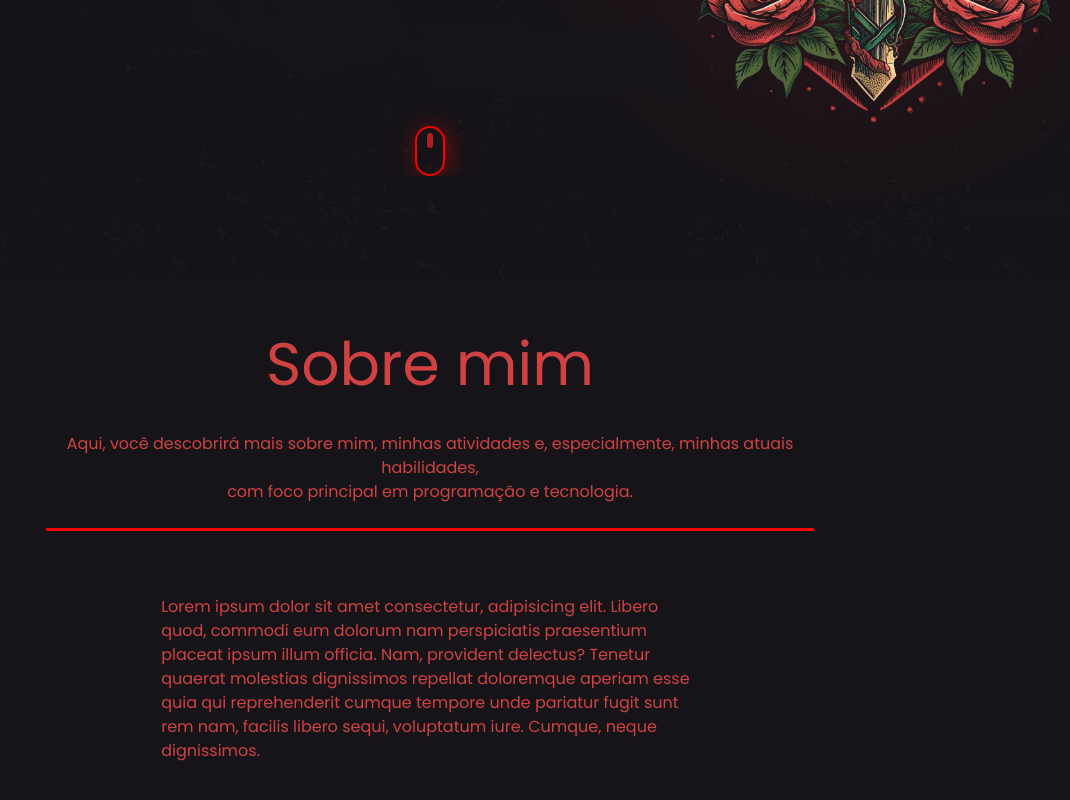
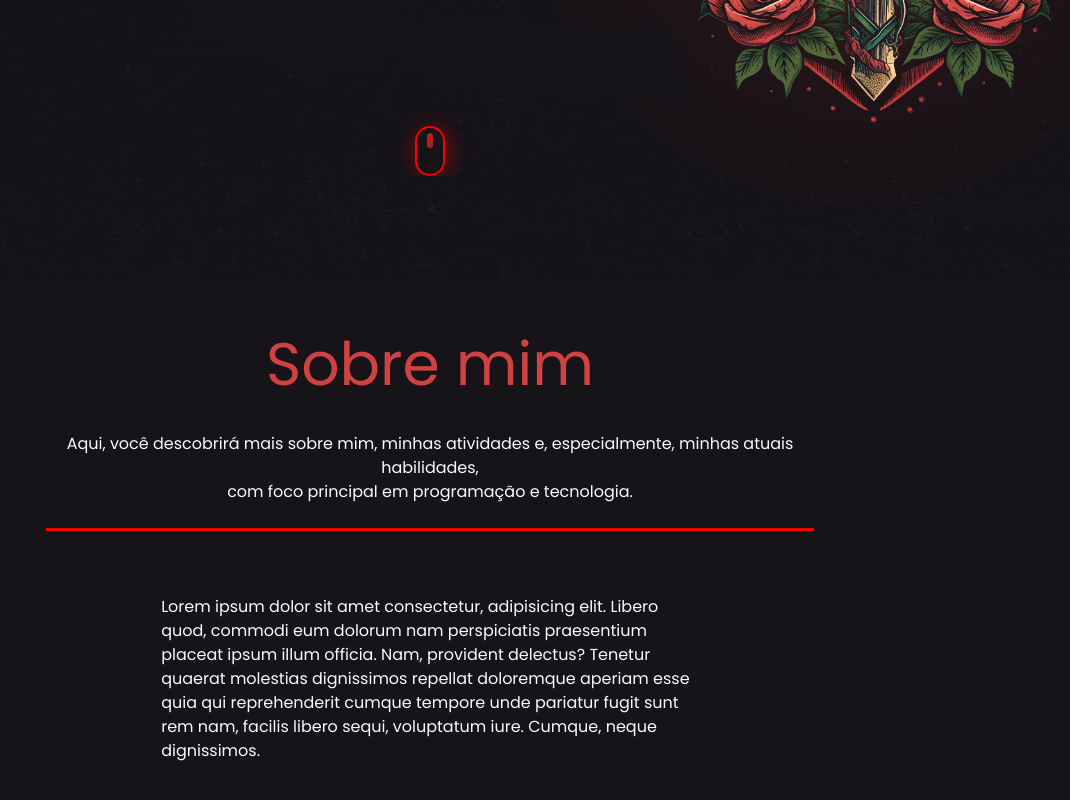
Before and after one commit to Casarimdev/MyProfile, a website: page pages/index.html in a window 1280 px wide. Shown: the part 520-1320 px from the top of the page, without its empty margins (210-1280 px from the left). Drawn offline with nearby package versions, Linux system fonts and the light colour scheme; a web font is replaced by a local one.

Commit message:
color- ph

```diff
--- a/sass/style.scss
+++ b/sass/style.scss
@@ -200,14 +200,14 @@ body{
 .p-middle{
   font-family: 'Poppins', sans-serif;
   width: 42vw;
-  color: #D04242;
+  color: #fafafa;
 
 }
 
 .p-middle1{
   font-family: 'Poppins', sans-serif;
   width: 42vw;
-  color: #D04242;
+  color: #fafafa;
   text-align: center;
   width: 60vw;
   border-bottom: 3px solid #f60202;
```
Also changed, not shown: css/style.css.
